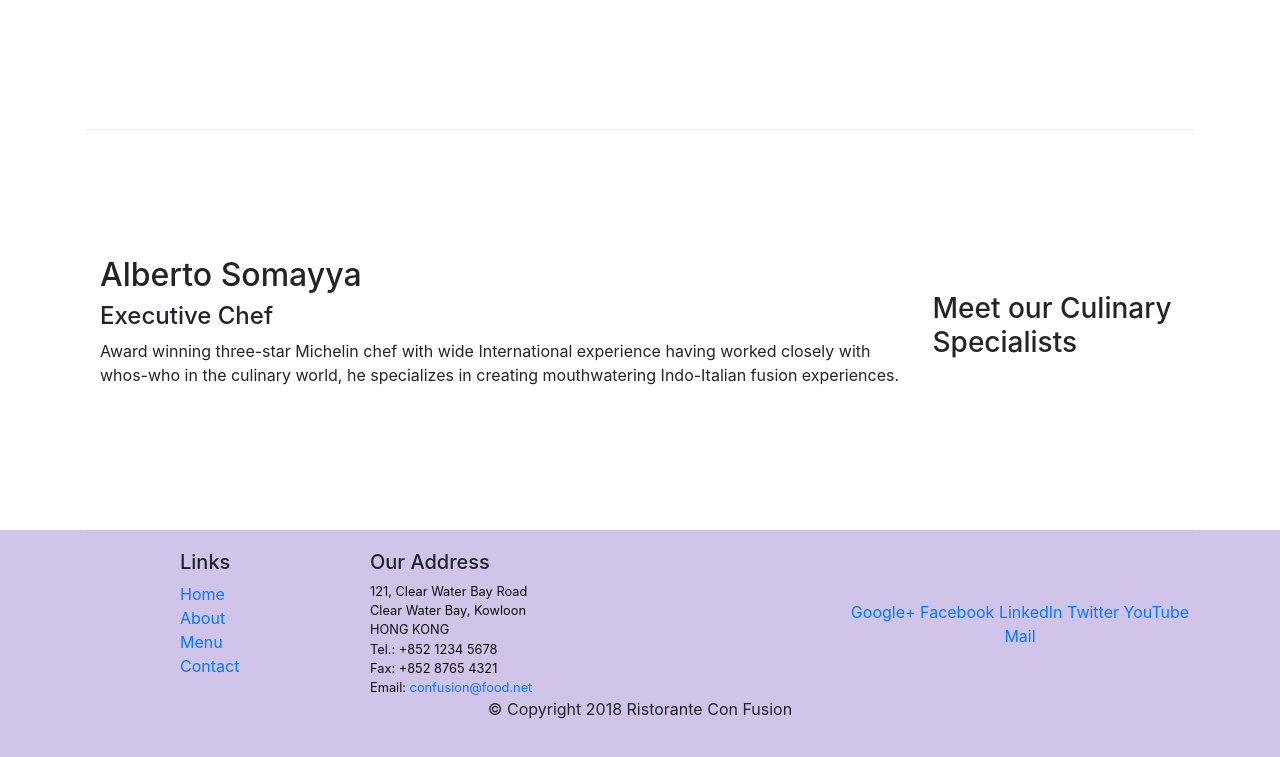
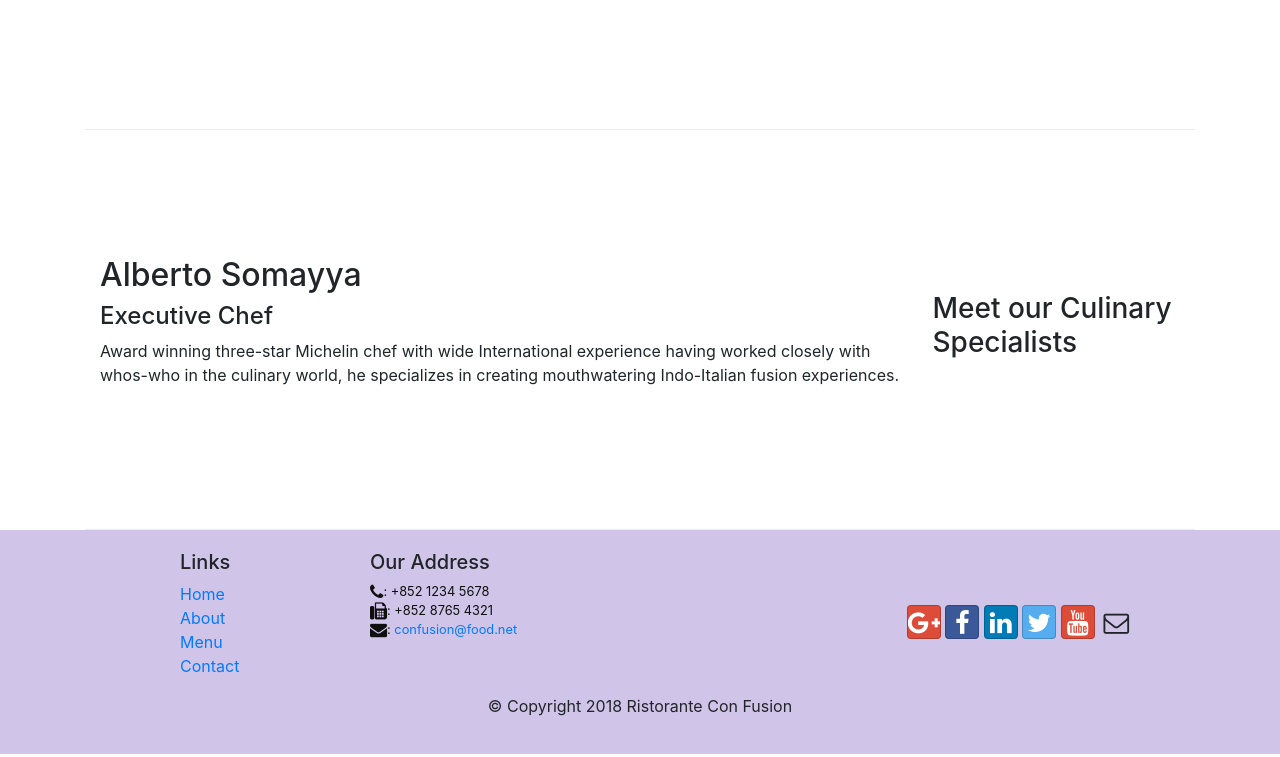
Before and after one commit to sayyedulawwab/conFusion, a website: page index.html in a window 1280 px wide. Shown: the part 1004-1761 px from the top of the page. Drawn offline with nearby package versions, Linux system fonts and the light colour scheme.

Commit message:
Icon & Fonts

```diff
--- a/index.html
+++ b/index.html
@@ -9,6 +9,8 @@
 
     <!-- Bootstrap CSS -->
     <link rel="stylesheet" href="node_modules/bootstrap/dist/css/bootstrap.min.css">
+    <link rel="stylesheet" href="node_modules/font-awesome/css/font-awesome.min.css">
+    <link rel="stylesheet" href="node_modules/bootstrap-social/bootstrap-social.css">
     <link rel="stylesheet" href="css/styles.css">
     <title>Ristorante Con Fusion</title>
 </head>
@@ -22,10 +24,10 @@
             <a class="navbar-brand" href="#">Ristorante Con Fusion</a>
             <div class="collapse navbar-collapse" id="Navbar">
                 <ul class="navbar-nav mr-auto">
-                    <li class="nav-item active"><a class="nav-link" href="/index.html">Home</a></li>
-                    <li class="nav-item"><a class="nav-link" href="/aboutus.html">About</a></li>
-                    <li class="nav-item"><a class="nav-link" href="#">Menu</a></li>
-                    <li class="nav-item"><a class="nav-link" href="#">Contact</a></li>
+                    <li class="nav-item active"><a class="nav-link" href="/index.html"><span class="fa fa-home fa-lg"></span> Home</a></li>
+                    <li class="nav-item"><a class="nav-link" href="/aboutus.html"><span class="fa fa-info fa-lg"></span> About</a></li>
+                    <li class="nav-item"><a class="nav-link" href="#"><span class="fa fa-list fa-lg"></span> Menu</a></li>
+                    <li class="nav-item"><a class="nav-link" href="#"><span class="fa fa-address-card fa-lg"></span> Contact</a></li>
                 </ul>
             </div>
         </div>
@@ -93,23 +95,23 @@
                 <div class="col-7 col-sm-5">
                     <h5>Our Address</h5>
                     <address>
-		              121, Clear Water Bay Road<br>
-		              Clear Water Bay, Kowloon<br>
-		              HONG KONG<br>
-		              Tel.: +852 1234 5678<br>
-		              Fax: +852 8765 4321<br>
-		              Email: <a href="mailto:confusion@food.net">confusion@food.net</a>
+                        <i class="fa fa-phone fa-lg"></i>: +852 1234 5678<br>
+                        <i class="fa fa-fax fa-lg"></i>: +852 8765 4321<br>
+                        <i class="fa fa-envelope fa-lg"></i>:
+                        <a href="mailto:confusion@food.net">confusion@food.net</a>
+
 		           </address>
                 </div>
                 <div class="col-12 col-sm-4 align-self-center">
                     <div class="text-center">
-                        <a href="http://google.com/+">Google+</a>
-                        <a href="http://www.facebook.com/profile.php?id=">Facebook</a>
-                        <a href="http://www.linkedin.com/in/">LinkedIn</a>
-                        <a href="http://twitter.com/">Twitter</a>
-                        <a href="http://youtube.com/">YouTube</a>
-                        <a href="mailto:">Mail</a>
+                        <a class="btn btn-social-icon btn-google" href="http://google.com/+"><i class="fa fa-google-plus"></i></a>
+                        <a class="btn btn-social-icon btn-facebook" href="http://www.facebook.com/profile.php?id="><i class="fa fa-facebook"></i></a>
+                        <a class="btn btn-social-icon btn-linkedin" href="http://www.linkedin.com/in/"><i class="fa fa-linkedin"></i></a>
+                        <a class="btn btn-social-icon btn-twitter" href="http://twitter.com/"><i class="fa fa-twitter"></i></a>
+                        <a class="btn btn-social-icon btn-google" href="http://youtube.com/"><i class="fa fa-youtube"></i></a>
+                        <a class="btn btn-social-icon" href="mailto:"><i class="fa fa-envelope-o"></i></a>
                     </div>
+
                 </div>
             </div>
             <div class="row justify-content-center">
--- a/package.json
+++ b/package.json
@@ -20,6 +20,8 @@
     },
     "dependencies": {
         "bootstrap": "^4.4.1",
+        "bootstrap-social": "^5.1.1",
+        "font-awesome": "^4.7.0",
         "jquery": "^3.5.1",
         "popper.js": "^1.16.1"
     }
```
Also changed, not shown: aboutus.html (+16 -16 lines), 1 other file.
